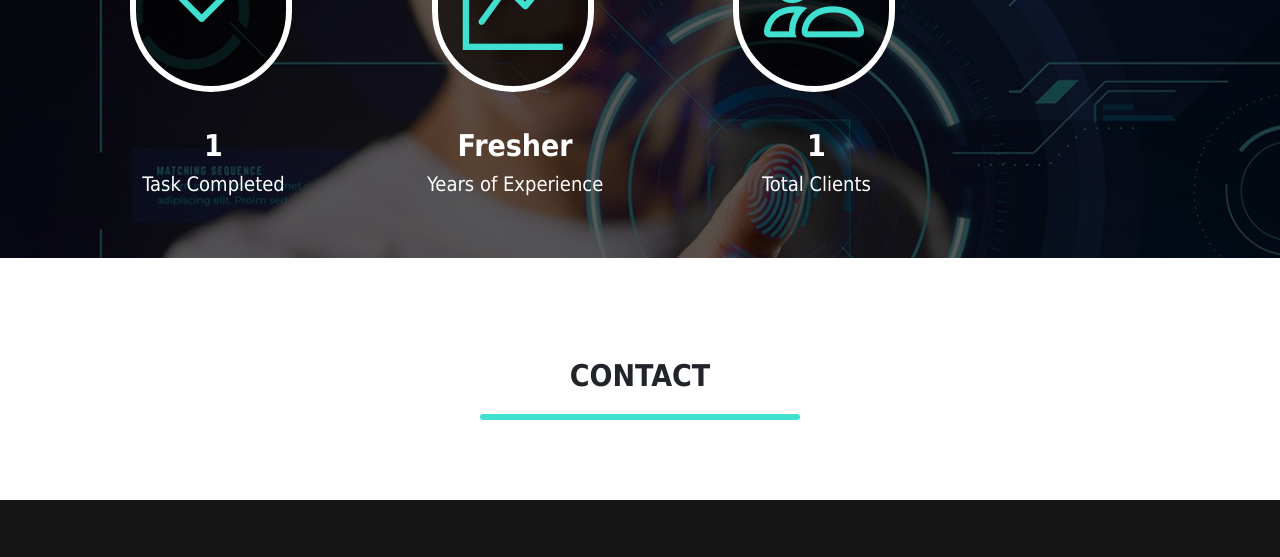
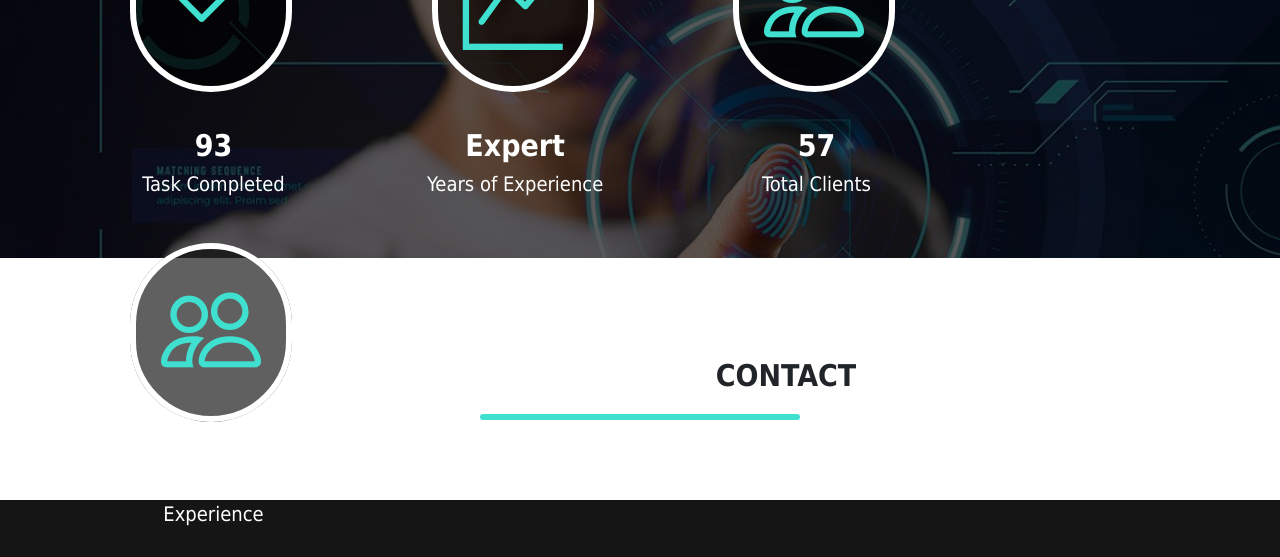
Before and after one commit to mhuzs/webdeveloper-logo, a plain HTML site: page index.html in a window 1280 px wide. Shown: the part 2217-2774 px from the top of the page. Drawn offline with nearby package versions, Linux system fonts and the light colour scheme.

Commit message:
Update index.html

```diff
--- a/index.html
+++ b/index.html
@@ -218,7 +218,7 @@
               <i class="bi bi-check2"></i>
             </div>
             <h5 class="w-title">
-              <b> 1</b>
+              <b> 93</b>
             </h5>
             <p class="w-text">Task Completed</p>
 
@@ -230,7 +230,7 @@
               <i class="bi bi-graph-up"></i>
             </div>
             <h5 class="w-title">
-              <b> Fresher</b>
+              <b> Expert</b>
             </h5>
             <p class="w-text"> Years of Experience</p>
           </div>
@@ -240,9 +240,20 @@
               <i class="bi bi-people"></i>
             </div>
             <h5 class="w-title">
-              <b> 1</b>
+              <b> 57</b>
             </h5>
             <p class="w-text">Total Clients</p>
+          </div>
+        </div>
+         <div class="w-card" data-aos="flip-right">
+
+            <div class="top">
+              <i class="bi bi-people"></i>
+            </div>
+            <h5 class="w-title">
+              <b> 5years</b>
+            </h5>
+            <p class="w-text">Experience</p>
           </div>
         </div>
         <!--master ends-->
```
